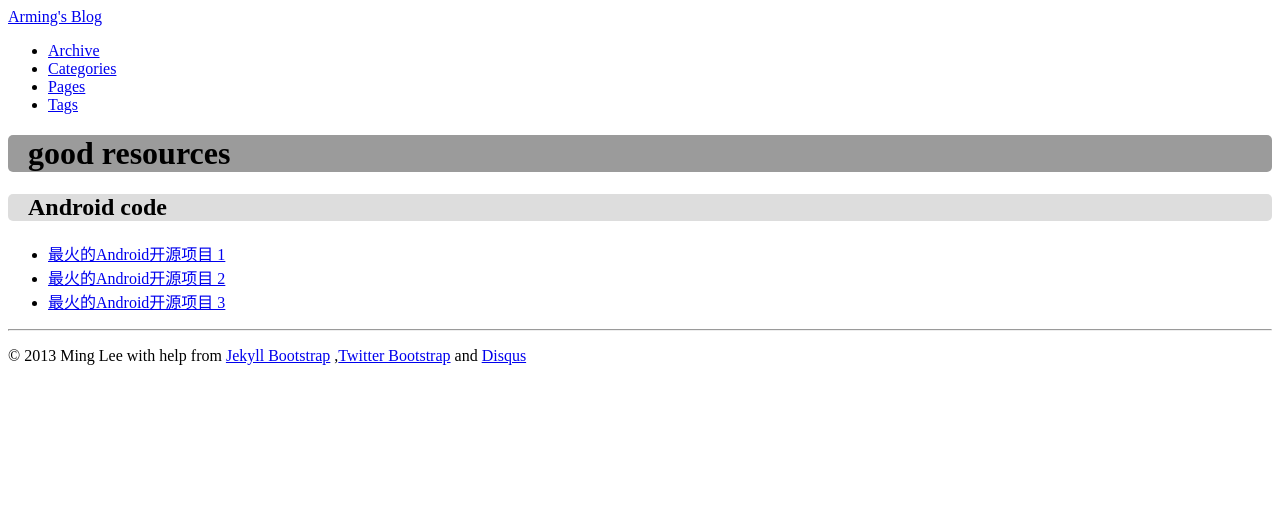
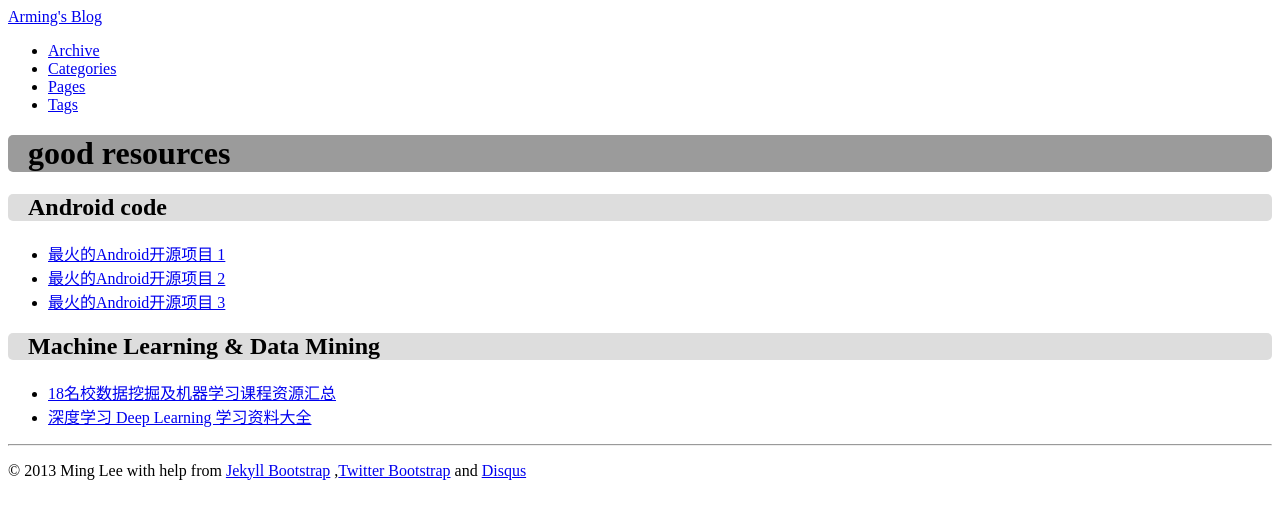
Before and after one commit to mrmign/mrmign.github.com, a Jekyll site: the page built from resource.md, in a window 1280 px wide. Shown: the top 519 px of the page. Built offline with Jekyll 4.4.1, drawn with Linux system fonts in a browser that asks for light colours.

Commit message:
add machine learning & data mining res

```diff
--- a/resource.md
+++ b/resource.md
@@ -11,3 +11,8 @@ description: ""
 * [最火的Android开源项目 1](http://www.csdn.net/article/2013-05-03/2815127-Android-open-source-projects)
 * [最火的Android开源项目 2](http://www.csdn.net/article/2013-05-08/2815145-Android-open-source-projects-two)
 * [最火的Android开源项目 3](http://www.csdn.net/article/2013-05-21/2815370-Android-open-source-projects-finale)
+
+## Machine Learning & Data Mining
+
+* [18名校数据挖掘及机器学习课程资源汇总](http://my.oschina.net/leeming/blog/134954)
+* [深度学习 Deep Learning 学习资料大全](http://my.oschina.net/leeming/blog/134957)
```
